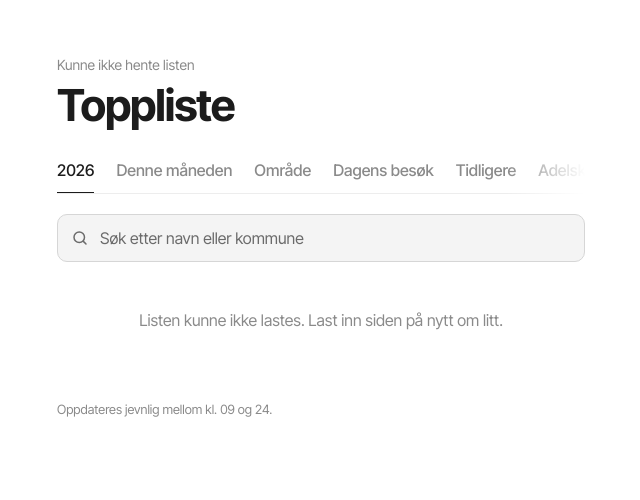
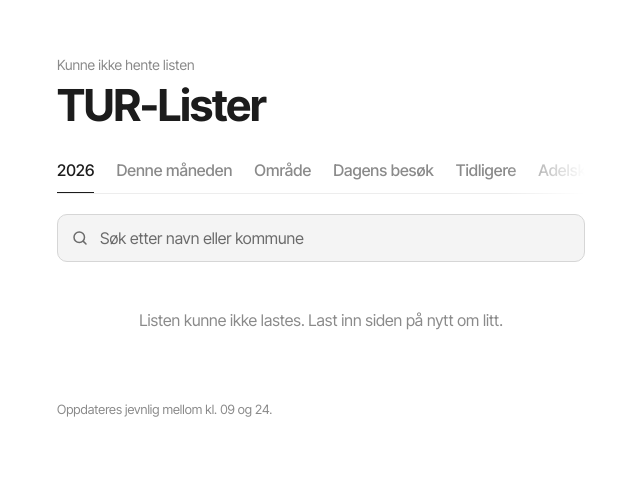
Before and after one commit to Turappen/tur-data, a plain HTML site: page index.html in a window 1280 px wide. Shown: the whole page, without its empty margins (319-959 px from the left). Drawn offline with Linux system fonts and the light colour scheme; no server answers.

Commit message:
Add files via upload

```diff
--- a/index.html
+++ b/index.html
@@ -4,7 +4,7 @@
 <meta charset="utf-8">
 <meta name="viewport" content="width=device-width, initial-scale=1">
 <meta name="color-scheme" content="light">
-<title>Toppliste</title>
+<title>TUR-Lister</title>
 <link rel="preconnect" href="https://fonts.googleapis.com">
 <link rel="preconnect" href="https://fonts.gstatic.com" crossorigin>
 <link href="https://fonts.googleapis.com/css2?family=Inter+Tight:wght@400;500;700&display=swap" rel="stylesheet">
@@ -111,7 +111,7 @@
 <body>
 <main class="wrap">
   <p class="updated" id="updated">Henter liste …</p>
-  <h1 id="title">Toppliste</h1>
+  <h1 id="title">TUR-Lister</h1>
 
   <div class="tabs" role="tablist" aria-label="Velg liste">
     <button class="tab" role="tab" id="tab-year" data-view="year" aria-selected="true">2026</button>
@@ -288,7 +288,7 @@ function render() {
   const posterData = cache[POSTER_FILE] && cache[POSTER_FILE].data;
   titleEl.textContent = view === 'poster'
     ? `Mest besøkte poster ${posterData && posterData.year ? posterData.year : ''}`.trim()
-    : 'Toppliste';
+    : 'TUR-Lister';
   listEl.setAttribute('aria-labelledby', 'tab-' + view);
   selectBox.hidden = view !== 'archive';
   fylkeBox.hidden = view !== 'fylker';
```
